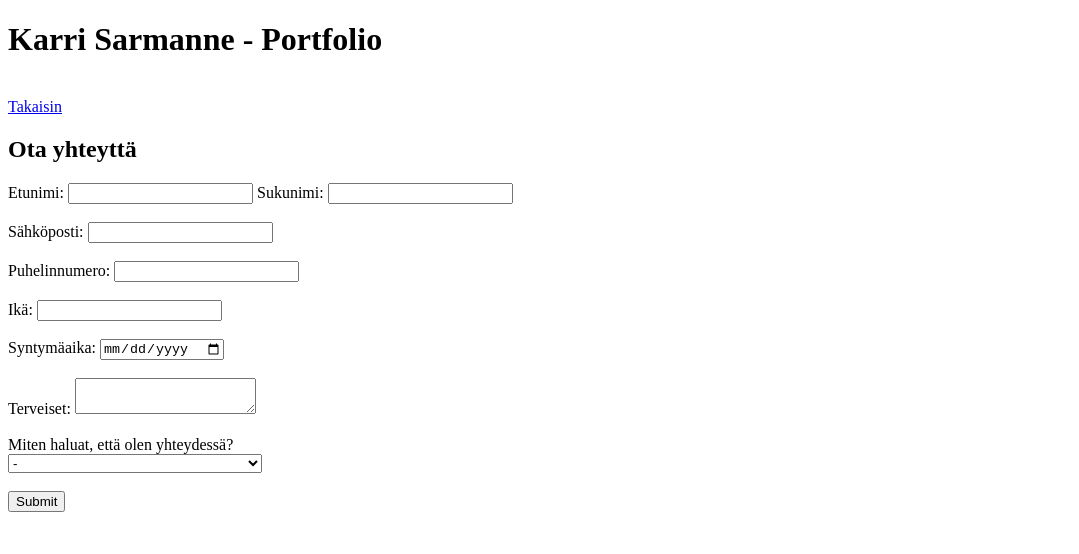
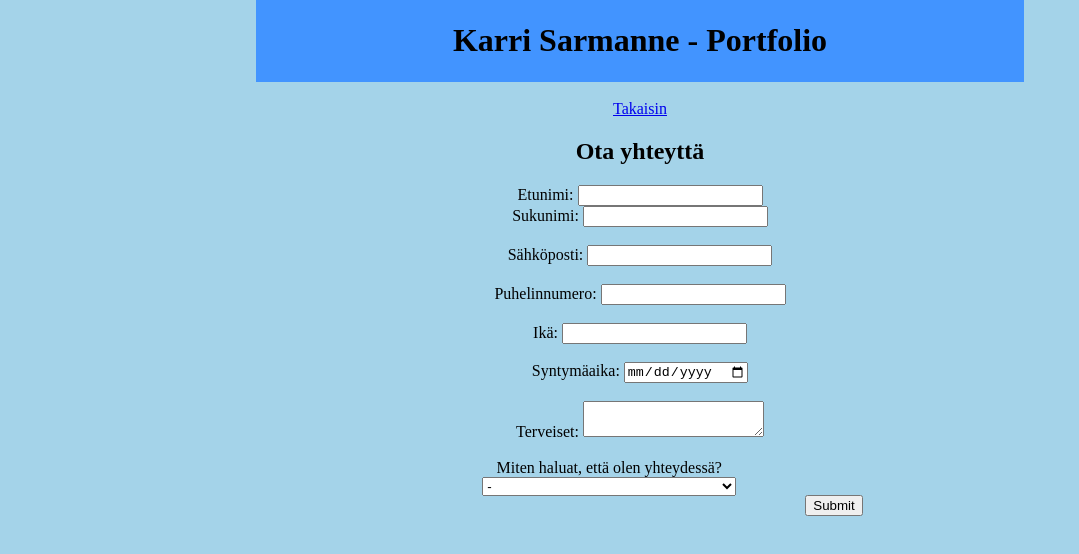
Before and after one commit to KarriSarmanne/ohjelmointiharjoituksia2, a plain HTML site: page portfolio/ota-yhteytta.html in a window 1280 px wide. Shown: the whole page, without its empty margins (0-1079 px from the left). Drawn offline with Linux system fonts and the light colour scheme.

Commit message:
20201117

```diff
--- a/portfolio/ota-yhteytta.html
+++ b/portfolio/ota-yhteytta.html
@@ -3,7 +3,7 @@
   <head>
     <title>Ota yhteyttä</title>
     <meta name="viewport" content="width=device-width, initial-scale=1">
-    <link rel="stylesheet" type="text/css" href="portfolio">
+    <link rel="stylesheet" type="text/css" href="portfolio.css">
   </head>
   <body>
     <header>
@@ -12,22 +12,37 @@
     <br>
     <a href="portfolio.html">Takaisin</a>
     <h2>Ota yhteyttä</h2>
-    <div class="yhteydenottoLomake">
+    <div class="lomake">
       <form>
+        <div class="lomakeElementti">
           <label for="etunimi">Etunimi:</label>
           <input type="text" id="etunimi" name="etunimi">
+        </div>
+        <div class="lomakeElementti">
           <label for="sukunimi">Sukunimi:</label>
           <input type="text" id="sukunimi" name="sukunimi"><br><br>
+        </div>
+        <div class="lomakeElementti">
           <label for="email" id="sahkoposti">Sähköposti:</label>
           <input type="email"><br><br>
+        </div>
+        <div class="lomakeElementti">
           <label for="puhelinnumero">Puhelinnumero:</label>
           <input type="tel"><br><br>
+        </div>
+        <div class="lomakeElementti">
           <label for="ika">Ikä:</label>
           <input type="number"><br><br>
+        </div>
+        <div class="lomakeElementti">
           <label for="syntymaAika">Syntymäaika:</label>
           <input type="date"><br><br>
+        </div>
+        <div class="lomakeElementti">
           <label for="terveiset">Terveiset:</label>
           <textarea></textarea><br><br>
+        </div>
+        <div class="lomakeElementti">
           <label>Miten haluat, että olen yhteydessä?</label><br>
           <select>
             <option value="-">-</option>
@@ -35,6 +50,7 @@
             <option value="sähköpostitse">Sähköpostitse</option>
             <option value="eiYhteytta">En halua, että minuun otetaan yhteyttä.</option>
           </select><br><br>
+        </div>
         <input type="submit">
       </form>
     </div>
--- a/portfolio/portfolio.css
+++ b/portfolio/portfolio.css
@@ -1,15 +1,29 @@
 body{
-  background-color: #d4eaffe8;
-  text-align: left;
+  background: #a4d3e9;
+  text-align: center;
+  width: 60%;
+  margin: auto;
 }
 header{
-  background-color: #0080ffde;
-  padding: 0.1em;
+  background: #4294ff;
+  padding: 1px;
+}
+
+.opinnot{
+  margin: auto;
 }
 .opinnotTaulukko{
-  background-color: #0080ff54;
+  background: #0080ff54;
   text-align: center;
+  align-self: center;
 }
-form{
-  display: block;
+
+.lomake{
+  float: ;
+  display: ;
 }
+.lomakeElementti{
+  float: none;
+  display: inline-block;
+  width: 50%;
+}
```
Also changed, not shown: portfolio/portfolio.html (+7 -1 lines), script.js (+7 -4 lines), scriptharjoitus.html (+1 -1 lines), tyyliharjoitus.html (+5 -5 lines). Lines whose indentation alone changed are shown as unchanged.
